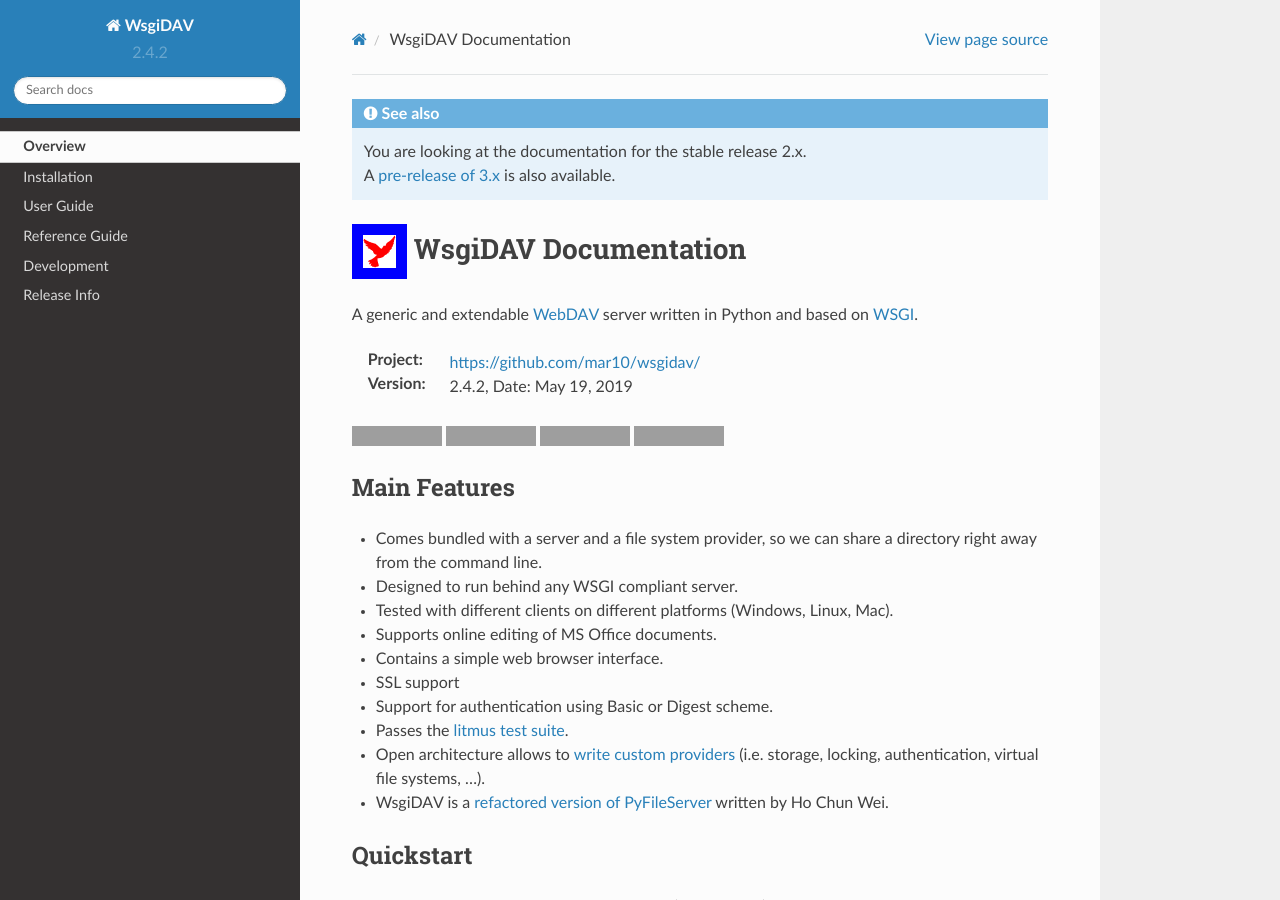
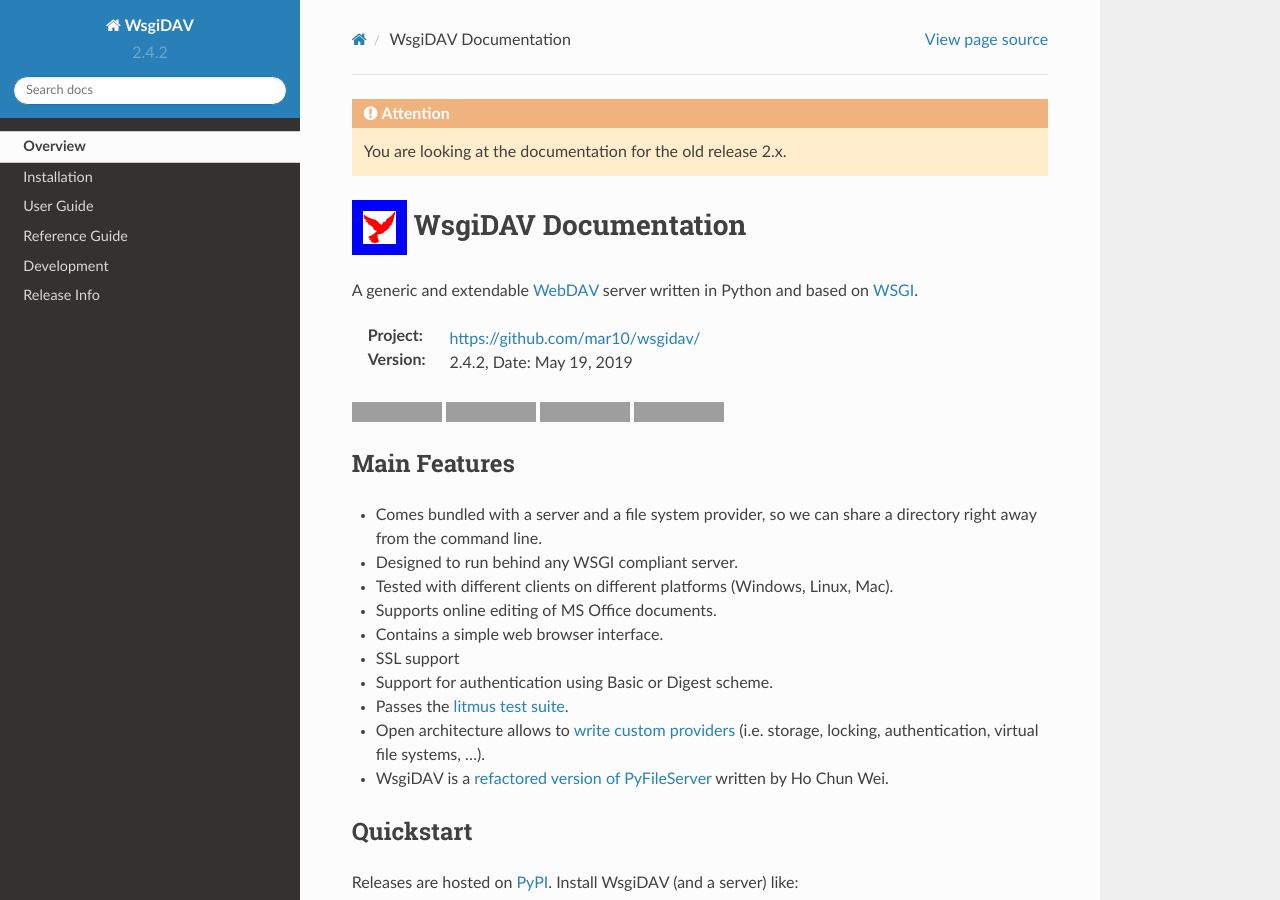
Before and after one commit to mar10/wsgidav, a Sphinx documentation site: the page built from doc/sphinx/index.rst, in a window 1280 px wide and 900 px high. Built offline with Sphinx 7.4.7 and the Read the Docs theme 2.0.0, drawn with Linux system fonts in a browser that asks for light colours; pages that are not in the unit, such as notebooks, are missing from menus; the version number is read from the project's files by our own code; grey boxes are pictures that could not be loaded.

Commit message:
Update admonition

```diff
--- a/doc/sphinx/conf.py
+++ b/doc/sphinx/conf.py
@@ -55,10 +55,9 @@
 
 # Included at the beginning of every file:
 rst_prolog = """
-.. seealso ::
+.. attention ::
 
-    You are looking at the documentation for the stable release 2.x. |br|
-    A `pre-release of 3.x </en/latest/>`_ is also available.
+    You are looking at the documentation for the old release 2.x.
 """
 
 # A string of reStructuredText that will be included at the end of every source file that is read.
```
Also changed, not shown: 1 other file.
